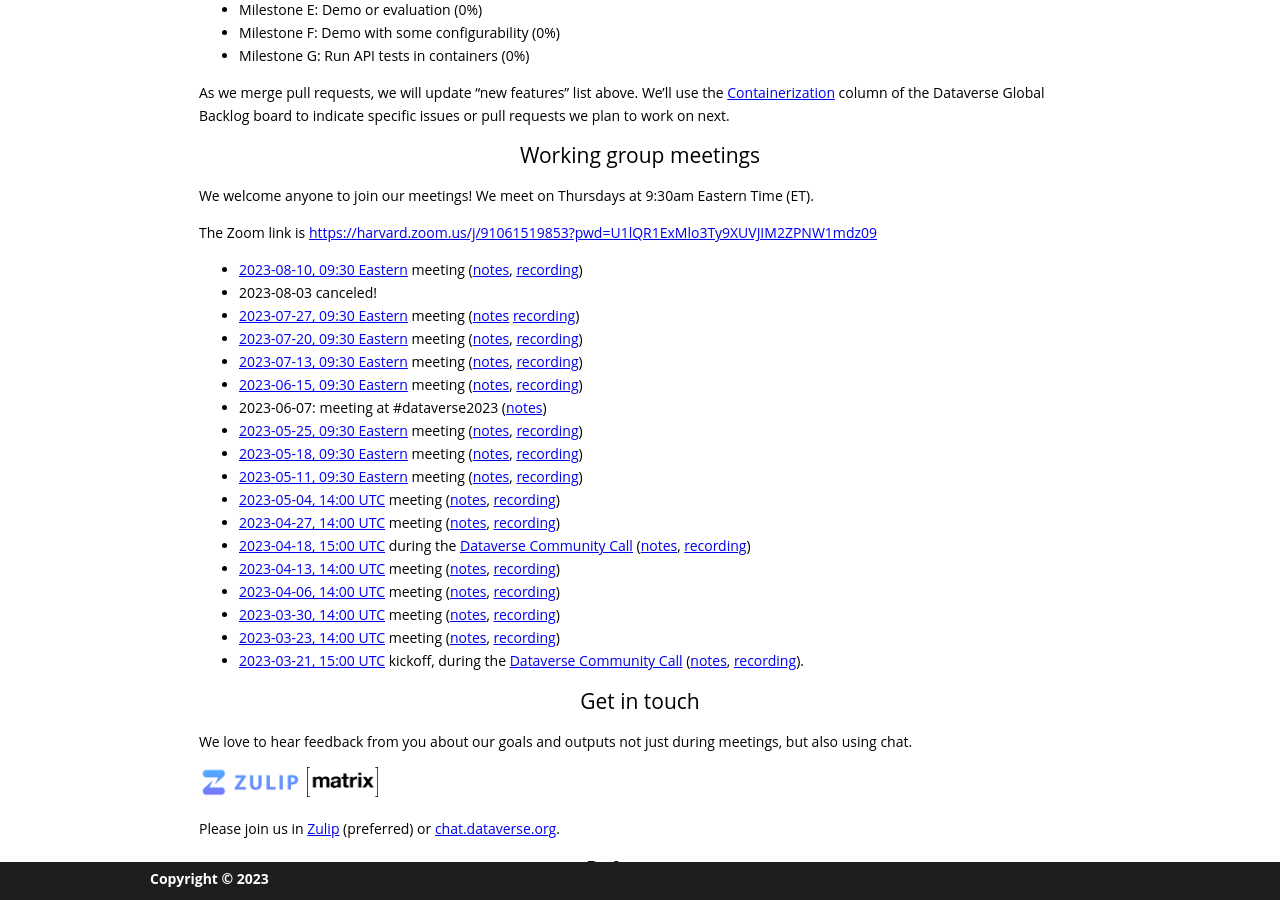
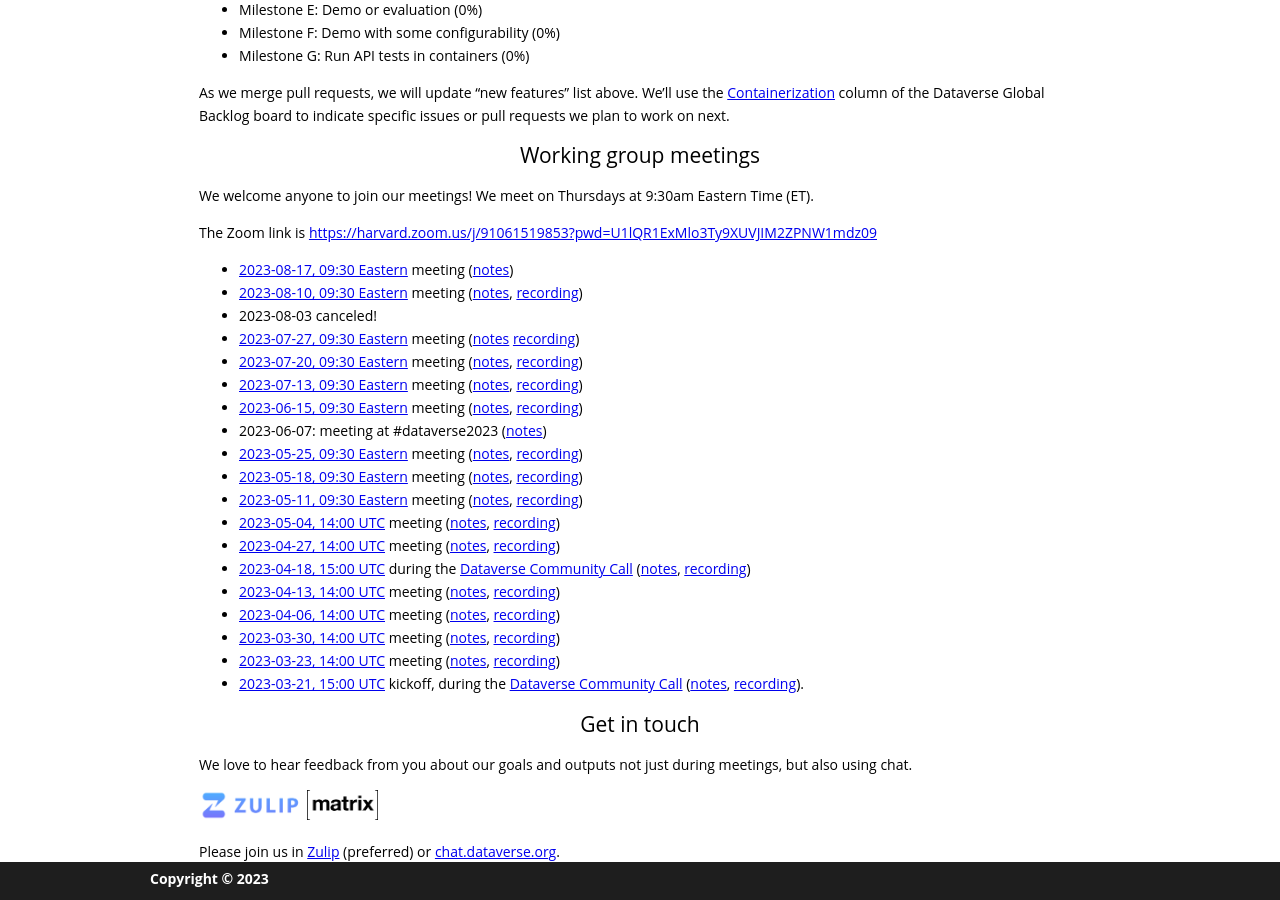
Before and after one commit to gdcc/ct.gdcc.io, a Jekyll site: the page built from index.md, in a window 1280 px wide and 900 px high, scrolled down 1194 px. Built offline with Jekyll 4.4.1, drawn with Linux system fonts in a browser that asks for light colours; our own code applies the rules of GitHub Pages for plain Markdown files.

Commit message:
add next meeting

```diff
--- a/index.md
+++ b/index.md
@@ -44,6 +44,7 @@ We welcome anyone to join our meetings! We meet on Thursdays at 9:30am Eastern T
 
 The Zoom link is <https://harvard.zoom.us/j/91061519853?pwd=U1lQR1ExMlo3Ty9XUVJIM2ZPNW1mdz09>
 
+- [2023-08-17, 09:30 Eastern](https://time.is/compare/0930_17_Aug_2023_in_Boston) meeting ([notes](https://docs.google.com/document/d/1DRzIT17EU250_zHfNs8EVyrZl3PNex-R6MdOSmNwnoU/edit?usp=sharing))
 - [2023-08-10, 09:30 Eastern](https://time.is/compare/0930_10_Aug_2023_in_Boston) meeting ([notes](https://docs.google.com/document/d/1c3_LVAwtDncK6GS1AsVG62gLIkgyZX0gCJC792pw8Rs/edit?usp=sharing), [recording](https://harvard.zoom.us/rec/share/vt5PT7OH-Jw3w_orzEhfH1LVCb_cbpNZj3zbz9rsMmqotqLe0aDutti2CoKeJ6MF.Tqs7XJ648HnCvoj7))
 - 2023-08-03 canceled!
 - [2023-07-27, 09:30 Eastern](https://time.is/compare/0930_27_July_2023_in_Boston) meeting ([notes](https://docs.google.com/document/d/1RUtQxnadwTPnWf1x3h1bYQ0sh-sG-rGP93Pf0eHETng/edit?usp=sharing) [recording](https://harvard.zoom.us/rec/share/HjZX8HPCyNkvkc1tj6NAxkEMtA_5348Hl8jhCyRyarNNiVztpbUe6oS1UVMZeNs9.NGmm8VnIQh44GwNU))
```
